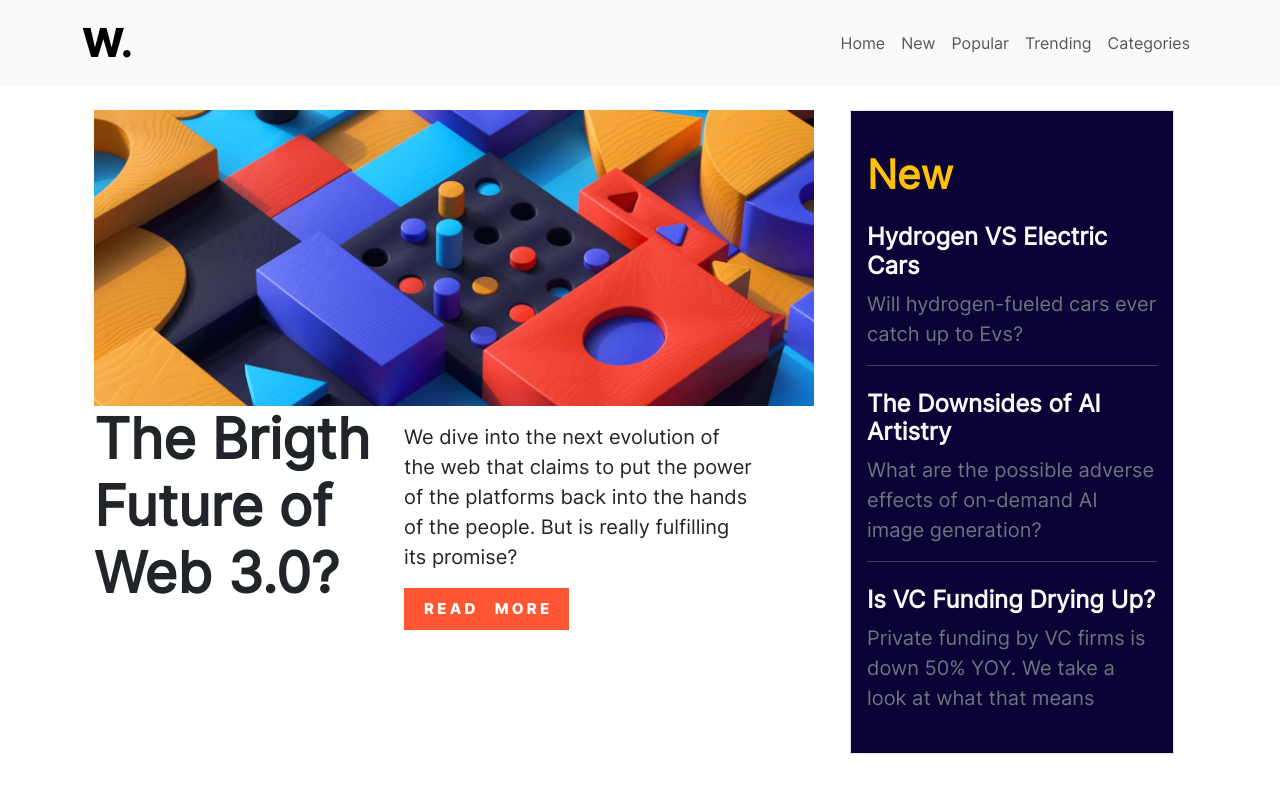
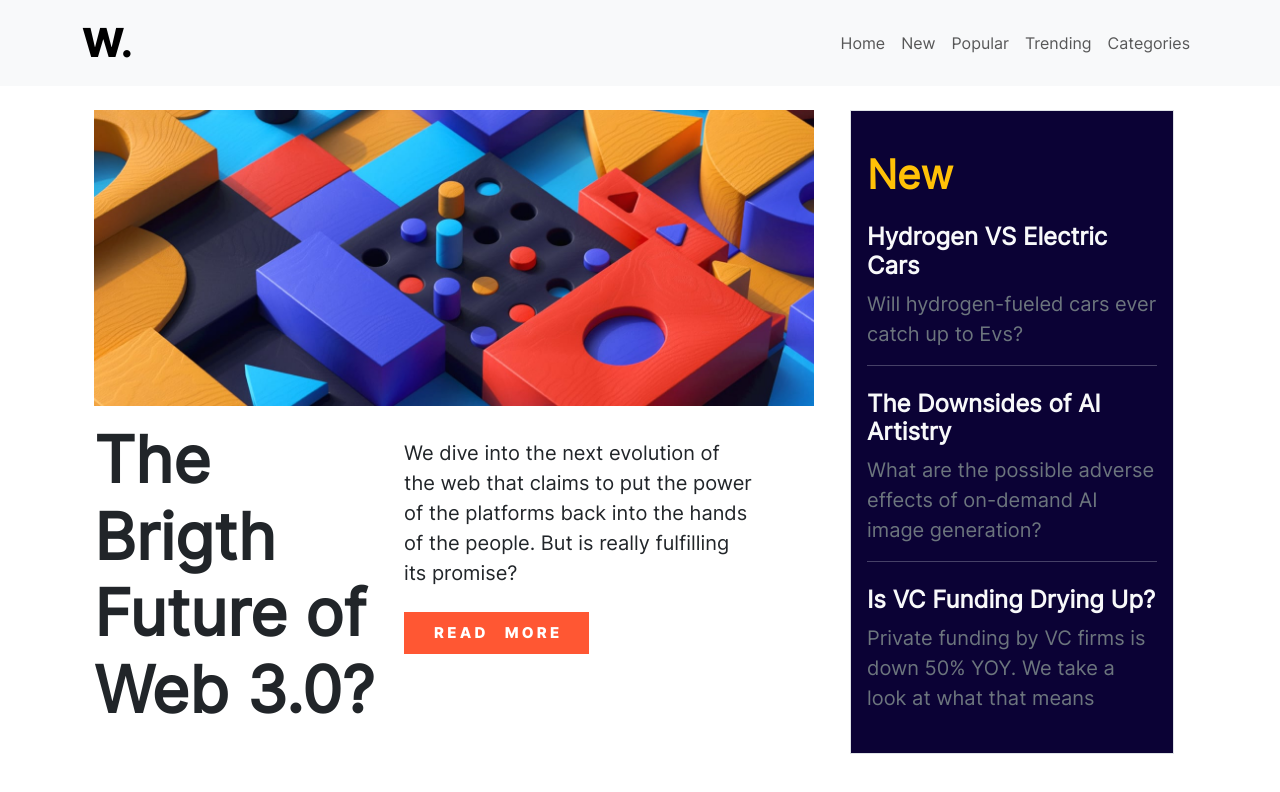
Before and after one commit to Juliancito1/NewsMainPage, a React (Vite) app: page / in a window 1280 px wide. Shown: the top 792 px of the page. Built offline with nearby package versions, Linux system fonts and the light colour scheme.

Commit message:
Se agrego padding al boton READ MORE

```diff
--- a/src/App.css
+++ b/src/App.css
@@ -19,7 +19,7 @@
 #btnRead{
     background-color: #FF5733;
     font-family: Inter-ExtraBold;
-    padding: 10px 20px 10px 20px;
+    padding: 10px 30px 10px 30px;
     font-size: 15px;
     border: 0;
 }
--- a/src/components/mainPage/Banner.jsx
+++ b/src/components/mainPage/Banner.jsx
@@ -9,15 +9,15 @@ const Banner = () => {
             <section>
                 <img src={ImgBanner} className="w-100"></img>
             </section>
-            <Row>
+            <Row className="mt-3">
             <Col lg={5}>
                 <aside>
-            <h3 className="display-4 fw-bold">The Brigth Future of Web 3.0?</h3>
+            <h3 className="display-3 fw-bolder">The Brigth Future of Web 3.0?</h3>
                 </aside>
             </Col>
             <Col lg={6} className="mt-3">
                 <p className="lead fs-5">We dive into the next evolution of the web that claims to put the power of the platforms back into the hands of the people. But is really fulfilling its promise?</p>
-                <div>
+                <div className="mt-4">
                     <Button className="btn btn-dark rounded-0" id="btnRead"><span>R E A D </span> <span className="ms-3"> M O R E</span></Button>
                 </div>
             </Col>
```
